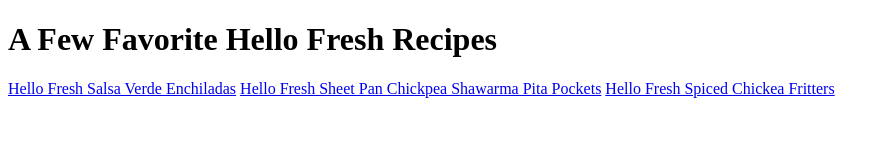
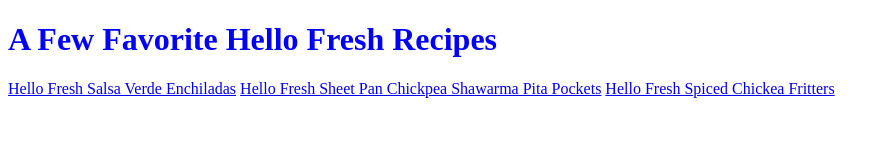
Before and after one commit to Frohagen/odin-recipes, a plain HTML site: page index.html in a window 1280 px wide. Shown: the whole page, without its empty margins (0-889 px from the left). Drawn offline with Linux system fonts and the light colour scheme.

Commit message:
Created a css style file for Odin recipes project and added link to index.html file with a small css test.

```diff
--- a/index.html
+++ b/index.html
@@ -2,11 +2,12 @@
 <html lang="en">
     <head>
         <meta charset="UTF-8">
+        <link rel="stylesheet" href="styles.css">
         <title>Odin Recipes Lesson</title>
     </head>
 
     <body>
-        <h1>A Few Favorite Hello Fresh Recipes</h1>
+        <h1 class="top-heading">A Few Favorite Hello Fresh Recipes</h1>
         <a href="./recipes/hf-salsa-verde-enchiladas.html">Hello Fresh Salsa Verde Enchiladas</a>
         <a href="./recipes/hf-sheet-pan-chickpea-shawarma-pita-pockets.html">Hello Fresh Sheet Pan Chickpea Shawarma Pita Pockets</a>
         <a href="./recipes/hf-spiced-chickpeak-fritters.html">Hello Fresh Spiced Chickea Fritters</a>
--- /dev/null
+++ b/styles.css
@@ -0,0 +1,5 @@
+/* styles.css */
+
+.top-heading {
+    color: blue;
+}
```
